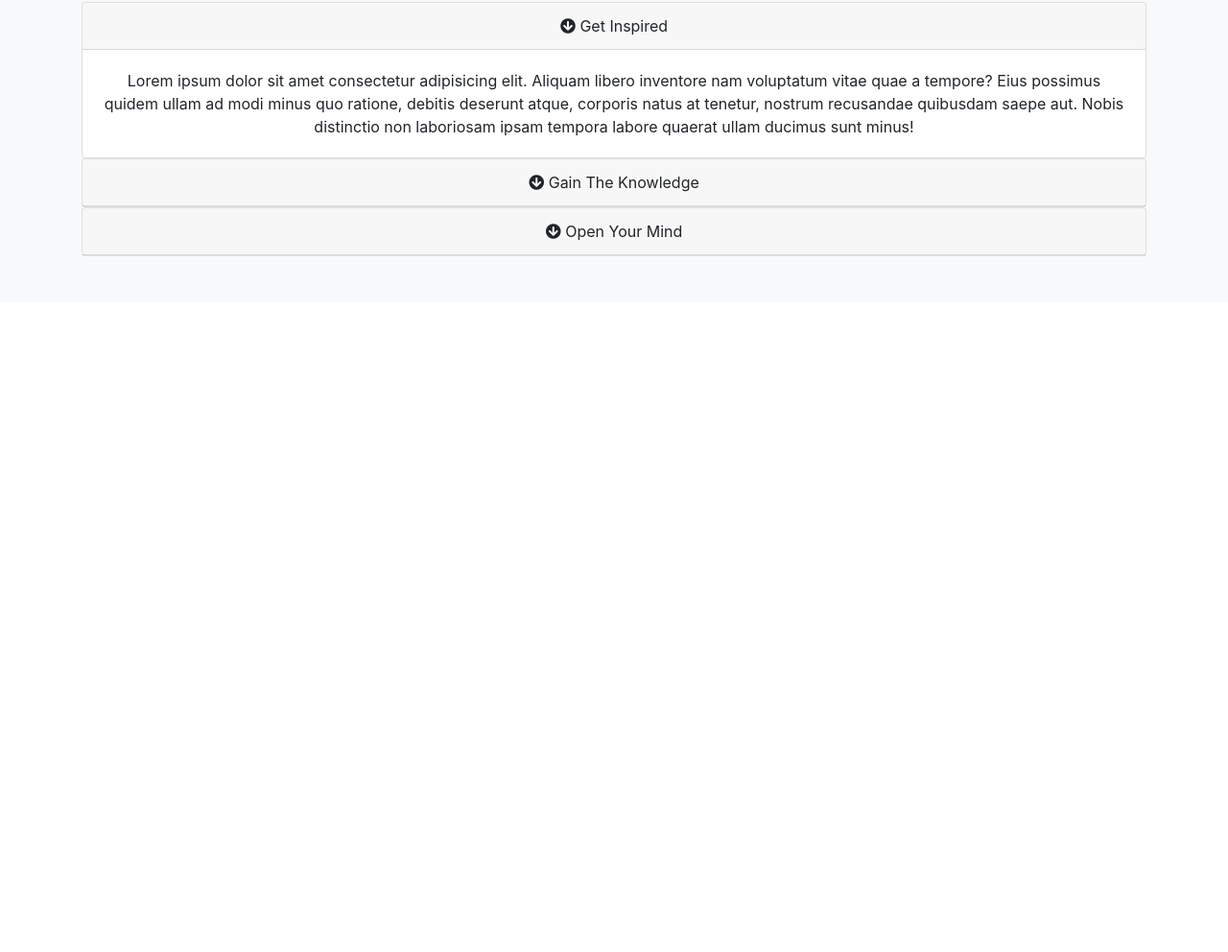
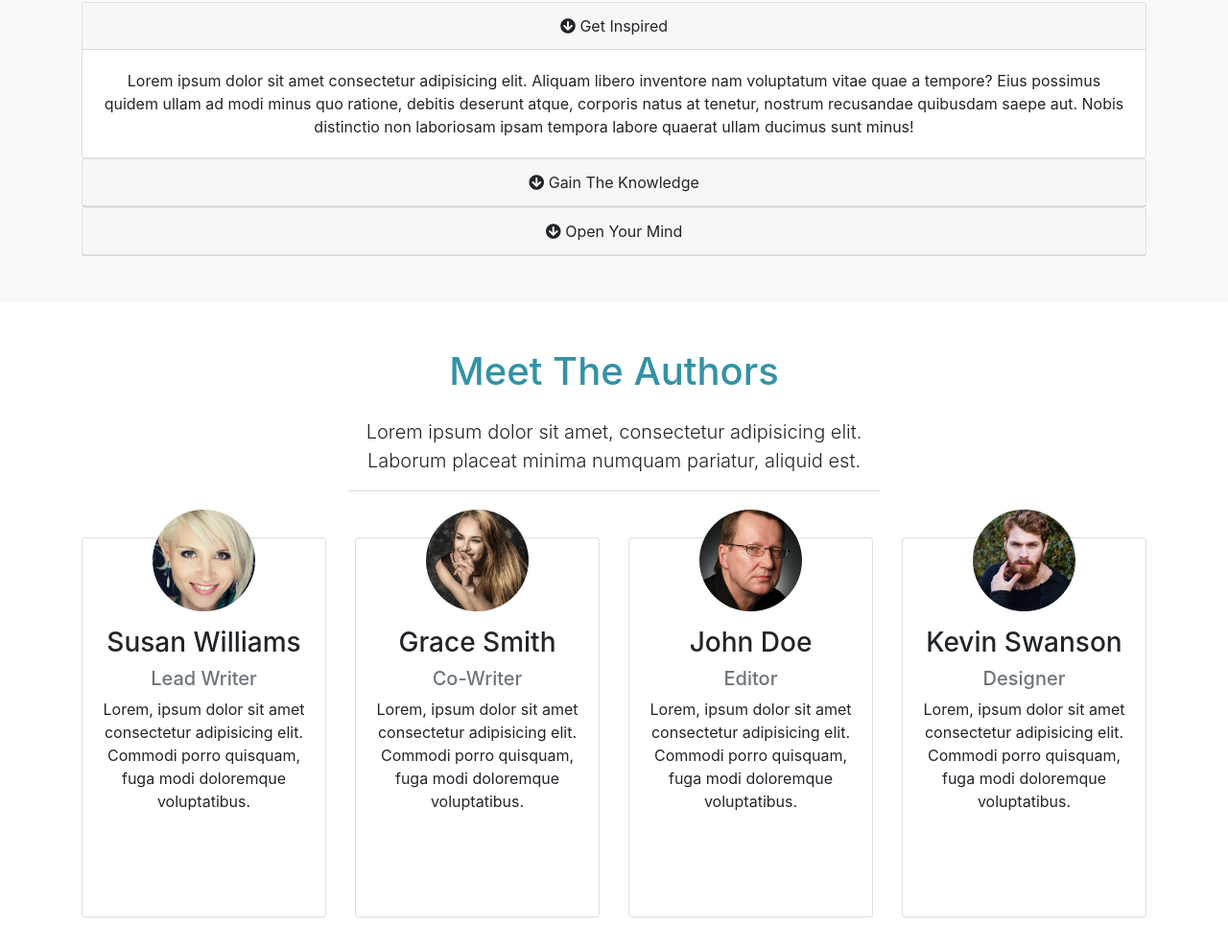
Before and after one commit to ebizimana/miuxe, a plain HTML site: page index.html in a window 1280 px wide. Shown: the part 1378-2370 px from the top of the page at 96% size. Before the commit the page ends 1693 px from the top, so only its background shows below. Drawn offline with nearby package versions, Linux system fonts and the light colour scheme; files that its build step writes are made by us from their sources.

Commit message:
Finished the author section

```diff
--- a/index.html
+++ b/index.html
@@ -256,6 +256,152 @@
       </div>
     </section>
 
+    <!-- AUTHORS -->
+    <section id="authors" class="my-5 text-center">
+      <div class="container">
+
+        <div class="row">
+          <div class="col">
+            <div class="info-header mb-5">
+              <h1 class="text-primary pb-3">Meet The Authors</h1>
+              <p class="lead">
+                Lorem ipsum dolor sit amet, consectetur adipisicing elit.
+                Laborum placeat minima numquam pariatur, aliquid est.
+              </p>
+            </div>
+          </div>
+        </div>
+
+        <div class="row">
+
+          <div class="col-lg-3 col-md-6">
+            <div class="card">
+              <div class="card-body">
+                <img src="img/person1.jpg" alt=""
+                class="img-fluid rounded-circle w-50 mb-3">
+                <h3>Susan Williams</h3>
+                <h5 class="text-muted">Lead Writer</h5>
+                <p>Lorem, ipsum dolor sit amet consectetur adipisicing elit.
+                  Commodi porro quisquam, fuga modi doloremque voluptatibus.</p>
+
+                <div class="d-flex justify-content-center">
+                  <div class="p-4">
+                    <a href="http://facebook.com">
+                      <i class="fab fa-facebook"></i>
+                    </a>
+                  </div>
+                  <div class="p-4">
+                      <a href="http://twitter.com">
+                        <i class="fab fa-twitter"></i>
+                      </a>
+                  </div>
+                  <div class="p-4">
+                      <a href="http://instagram.com">
+                        <i class="fab fa-instagram"></i>
+                      </a>
+                  </div>
+                </div>
+              </div>
+            </div>
+          </div>
+
+          <div class="col-lg-3 col-md-6">
+            <div class="card">
+              <div class="card-body">
+                <img src="img/person2.jpg" alt=""
+                class="img-fluid rounded-circle w-50 mb-3">
+                <h3>Grace Smith</h3>
+                <h5 class="text-muted">Co-Writer</h5>
+                <p>Lorem, ipsum dolor sit amet consectetur adipisicing elit.
+                  Commodi porro quisquam, fuga modi doloremque voluptatibus.</p>
+
+                <div class="d-flex justify-content-center">
+                  <div class="p-4">
+                    <a href="http://facebook.com">
+                      <i class="fab fa-facebook"></i>
+                    </a>
+                  </div>
+                  <div class="p-4">
+                      <a href="http://twitter.com">
+                        <i class="fab fa-twitter"></i>
+                      </a>
+                  </div>
+                  <div class="p-4">
+                      <a href="http://instagram.com">
+                        <i class="fab fa-instagram"></i>
+                      </a>
+                  </div>
+                </div>
+              </div>
+            </div>
+          </div>
+
+          <div class="col-lg-3 col-md-6">
+              <div class="card">
+                <div class="card-body">
+                  <img src="img/person3.jpg" alt=""
+                  class="img-fluid rounded-circle w-50 mb-3">
+                  <h3>John Doe</h3>
+                  <h5 class="text-muted">Editor</h5>
+                  <p>Lorem, ipsum dolor sit amet consectetur adipisicing elit.
+                    Commodi porro quisquam, fuga modi doloremque voluptatibus.</p>
+
+                  <div class="d-flex justify-content-center">
+                    <div class="p-4">
+                      <a href="http://facebook.com">
+                        <i class="fab fa-facebook"></i>
+                      </a>
+                    </div>
+                    <div class="p-4">
+                        <a href="http://twitter.com">
+                          <i class="fab fa-twitter"></i>
+                        </a>
+                    </div>
+                    <div class="p-4">
+                        <a href="http://instagram.com">
+                          <i class="fab fa-instagram"></i>
+                        </a>
+                    </div>
+                  </div>
+                </div>
+              </div>
+            </div>
+
+            <div class="col-lg-3 col-md-6">
+                <div class="card">
+                  <div class="card-body">
+                    <img src="img/person4.jpg" alt=""
+                    class="img-fluid rounded-circle w-50 mb-3">
+                    <h3>Kevin Swanson</h3>
+                    <h5 class="text-muted">Designer</h5>
+                    <p>Lorem, ipsum dolor sit amet consectetur adipisicing elit.
+                      Commodi porro quisquam, fuga modi doloremque voluptatibus.</p>
+
+                    <div class="d-flex justify-content-center">
+                      <div class="p-4">
+                        <a href="http://facebook.com">
+                          <i class="fab fa-facebook"></i>
+                        </a>
+                      </div>
+                      <div class="p-4">
+                          <a href="http://twitter.com">
+                            <i class="fab fa-twitter"></i>
+                          </a>
+                      </div>
+                      <div class="p-4">
+                          <a href="http://instagram.com">
+                            <i class="fab fa-instagram"></i>
+                          </a>
+                      </div>
+                    </div>
+                  </div>
+                </div>
+              </div>
+
+        </div>
+      </div>
+    </section>
+
     <script
       src="http://code.jquery.com/jquery-3.3.1.min.js"
       integrity="sha256-FgpCb/KJQlLNfOu91ta32o/NMZxltwRo8QtmkMRdAu8="
--- a/scss/style.scss
+++ b/scss/style.scss
@@ -37,6 +37,21 @@ body {
   border-bottom: 1px #ddd solid;
 }
 
+#authors {
+  img {
+    margin-top: -50px;
+  }
+
+  .card:hover {
+    background: $primary;
+    color: #fff;
+  }
+
+  .fab {
+    color: #fff;
+  }
+}
+
 @media (max-width: 768px) {
   #showcase {
     min-height: 500px;
```
Also changed, not shown: css/style.css.
